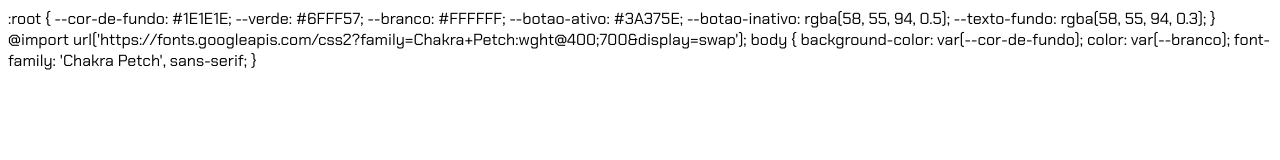
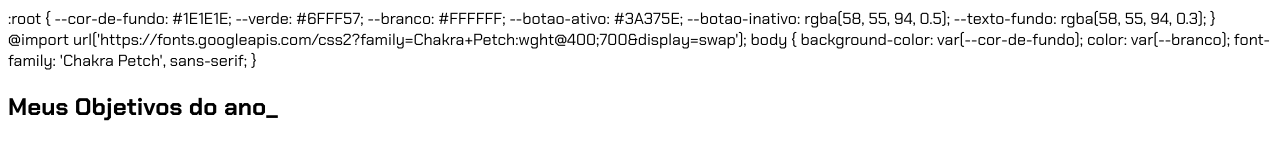
Before and after one commit to gleisi465/p.v, a plain HTML site: page index.html in a window 1280 px wide. Drawn offline with Linux system fonts and the light colour scheme.

Commit message:
Add files via upload

```diff
--- a/index.html
+++ b/index.html
@@ -13,3 +13,4 @@ body {
     color: var(--branco);
     font-family: 'Chakra Petch', sans-serif;
 }
+<h2 class="titulo-principal">Meus Objetivos do ano<span>_</span></h2>
```
